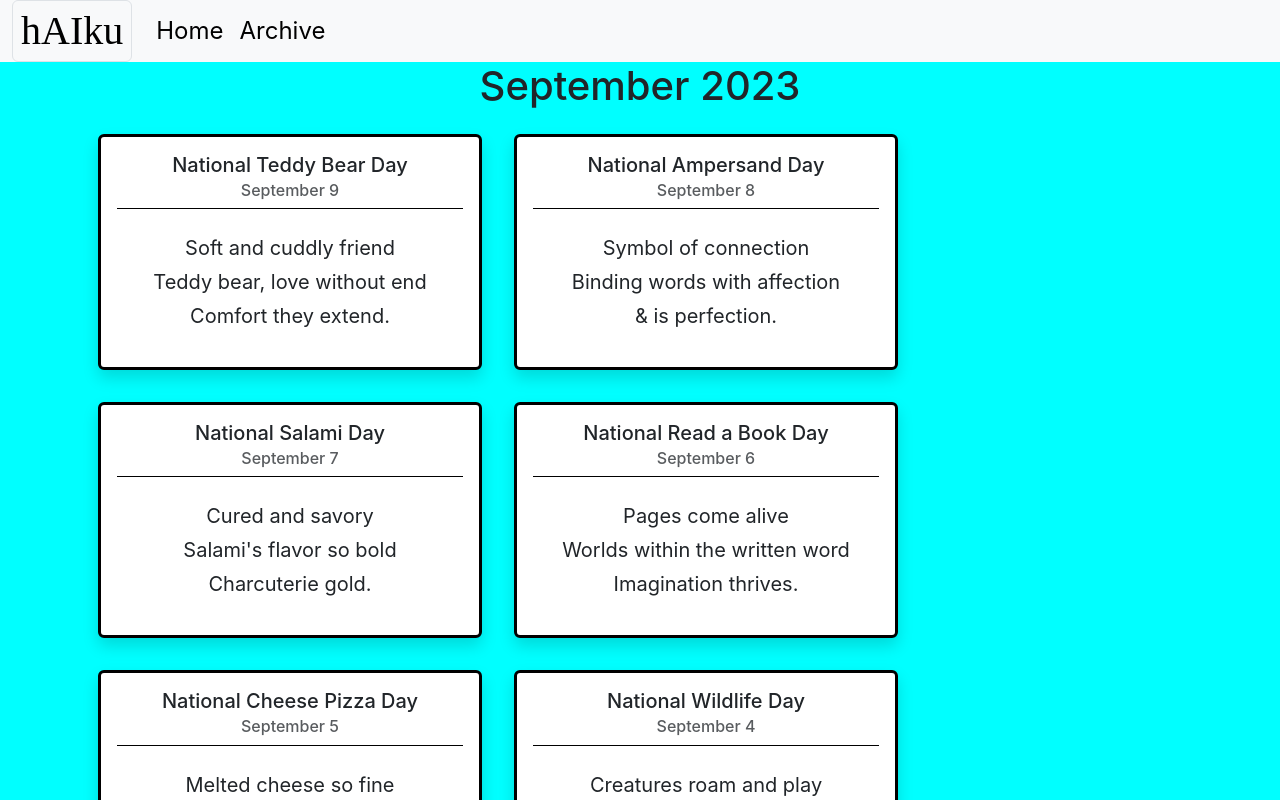
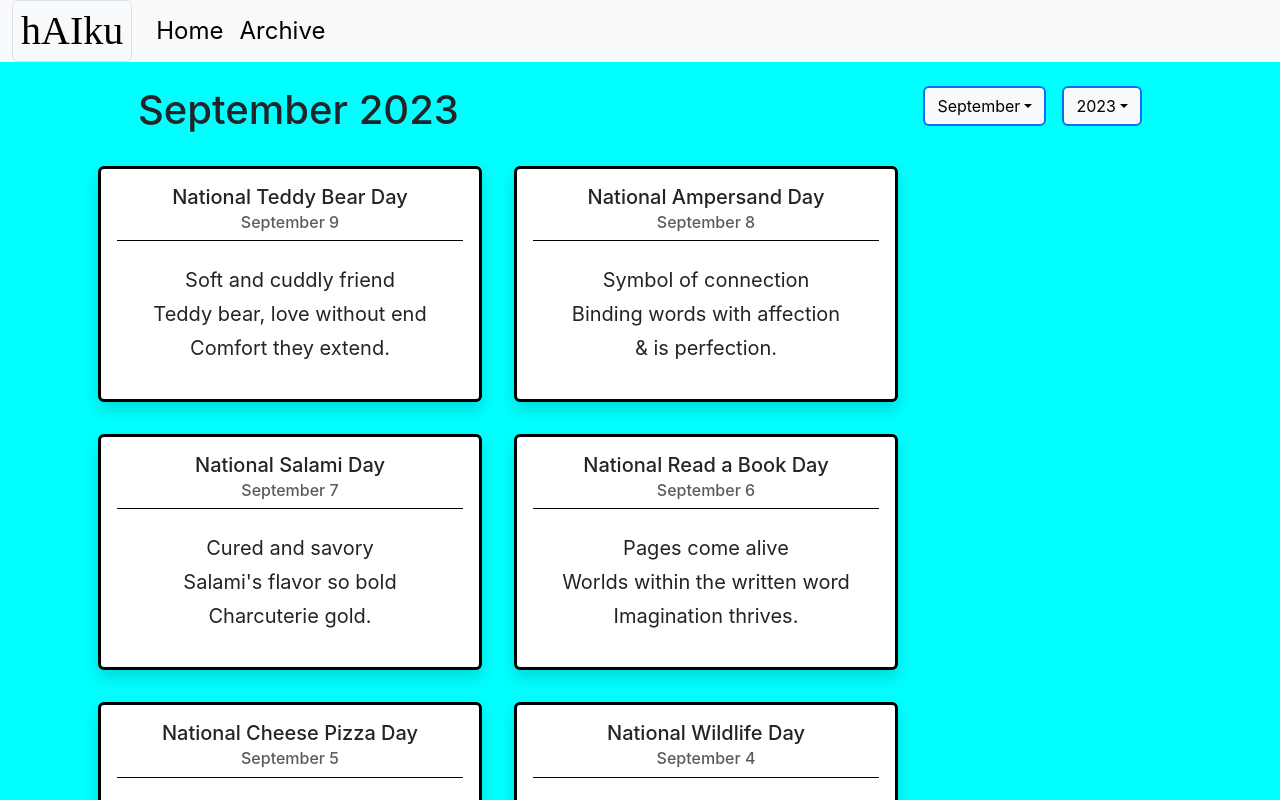
Before and after one commit to Jon-Grabowski/hAIku, a React (Create React App) app: page /archive in a window 1280 px wide. Shown: the top 800 px of the page. Built offline with nearby package versions, Linux system fonts and the light colour scheme; data requests are answered from the project's data file; a web font is replaced by a local one.

Commit message:
added dropdown menus

```diff
--- a/src/components/Archive.js
+++ b/src/components/Archive.js
@@ -5,6 +5,7 @@ function Archive() {
     const [haikusArray, setHaikus] = useState([])
     const [selectedMonth, setSelectedMonth] = useState('')
     const [selectedYear, setSelectedYear] = useState('')
+    const [is2023, setIs2023] = useState(false)
 
     const date = new Date()
     const currentDay = date.getDate()
@@ -27,11 +28,25 @@ function Archive() {
         )
     }
 
+    function handleClickMonth(e) {
+        console.log(e.target.innerText)
+    }
+
     useEffect(()=>{
         getAllHaikusByMonth('September')
         setSelectedMonth(month_text)
         setSelectedYear(year)
     }, [])
+
+    useEffect(() => {
+        if (selectedYear === 2023) {
+            console.log(selectedYear)
+            setIs2023(true)
+        } else {
+            setIs2023(false)
+        }
+    }, [selectedYear])
+
     const filteredHaikus = haikusArray.filter((haiku) => haiku.date <= currentDay)
     const haikuCards = filteredHaikus.map((haiku)=>{
         if (haiku.date < currentDay) {
@@ -42,11 +57,40 @@ function Archive() {
         }
     })
 
-    console.log(haikuCards)
-
     return (
-        <div className='container text-center'>
-            <h1>{selectedMonth+' '+selectedYear}</h1>
+        <div className='container text-center mt-3'>
+            <div className='d-flex justify-content-between'>
+                <h1 className='ms-5 p-2'>{selectedMonth+' '+selectedYear}</h1>
+                <div className='d-flex justify-content-between'>
+                    <div className="dropdown p-2">
+                        <button className="btn btn-light dropdown-toggle border border-2 border-primary" type="button" data-bs-toggle="dropdown" aria-expanded="false">
+                        {selectedMonth}
+                        </button>
+                        <ul className="dropdown-menu">
+                            <li onClick={handleClickMonth}><p className="dropdown-item">December</p></li>
+                            <li onClick={handleClickMonth}><p className="dropdown-item">November</p></li>
+                            <li onClick={handleClickMonth}><p className="dropdown-item">October</p></li>
+                            <li onClick={handleClickMonth}><p className="dropdown-item">September</p></li>
+                            {is2023 ? <li><p className="dropdown-item disabled">August</p></li> : <li onClick={handleClickMonth}><p className="dropdown-item">August</p></li>}
+                            {is2023 ? <li><p className="dropdown-item disabled">July</p></li> : <li onClick={handleClickMonth}><p className="dropdown-item">July</p></li>}
+                            {is2023 ? <li><p className="dropdown-item disabled">June</p></li> : <li onClick={handleClickMonth}><p className="dropdown-item">June</p></li>}
+                            {is2023 ? <li><p className="dropdown-item disabled">May</p></li> : <li onClick={handleClickMonth}><p className="dropdown-item">May</p></li>}
+                            {is2023 ? <li><p className="dropdown-item disabled">April</p></li> : <li onClick={handleClickMonth}><p className="dropdown-item">April</p></li>}
+                            {is2023 ? <li><p className="dropdown-item disabled">March</p></li> : <li onClick={handleClickMonth}><p className="dropdown-item">March</p></li>}
+                            {is2023 ? <li><p className="dropdown-item disabled">February</p></li> : <li onClick={handleClickMonth}><p className="dropdown-item">February</p></li>}
+                            {is2023 ? <li><p className="dropdown-item disabled">January</p></li> : <li onClick={handleClickMonth}><p className="dropdown-item">January</p></li>}
+                        </ul>
+                    </div>
+                    <div className="dropdown p-2 me-5">
+                        <button className="btn btn-light dropdown-toggle border border-2 border-primary" type="button" data-bs-toggle="dropdown" aria-expanded="false">
+                            {selectedYear}
+                        </button>
+                        <ul className="dropdown-menu">
+                            <li><a className="dropdown-item" href="#">Action</a></li>
+                        </ul>
+                    </div>
+                </div>
+            </div>
             <div className='d-inline-flex flex-wrap'>
                 {haikuCards.reverse()}
             </div>
```
